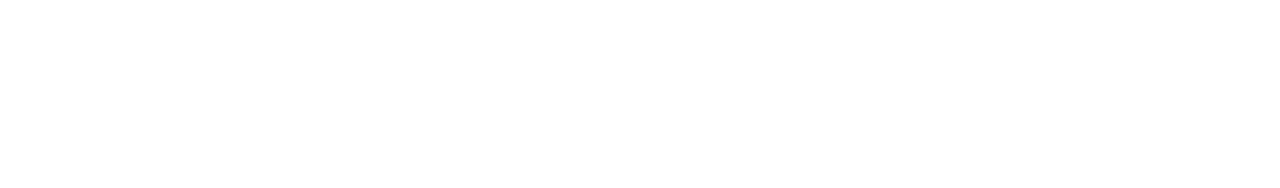
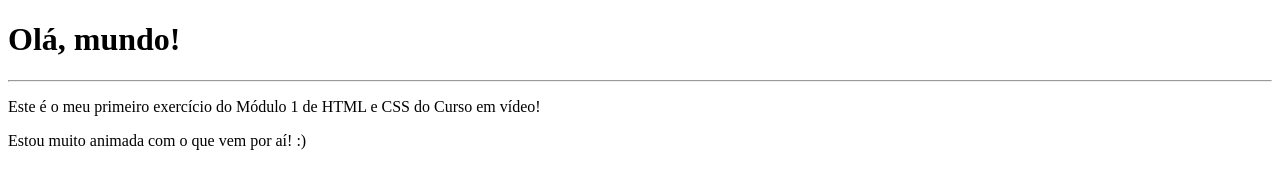
Before and after one commit to hellen0liveira/HTML-CSS, a plain HTML site: page Módulo 1/Aula12-Seu primeiro código HTML/index.html in a window 1280 px wide. Drawn offline with Linux system fonts and the light colour scheme.

Commit message:
Adicionei conteúdo ao site

```diff
--- a/Módulo 1/Aula12-Seu primeiro código HTML/index.html
+++ b/Módulo 1/Aula12-Seu primeiro código HTML/index.html
@@ -6,6 +6,9 @@
     <title>Primeiro código</title>
 </head>
 <body>
-
+    <h1>Olá, mundo!</h1>
+    <hr>
+    <p>Este é o meu primeiro exercício do Módulo 1 de HTML e CSS do Curso em vídeo!</p>
+    <p>Estou muito animada com o que vem por aí! :) </p>
 </body>
 </html>
```
